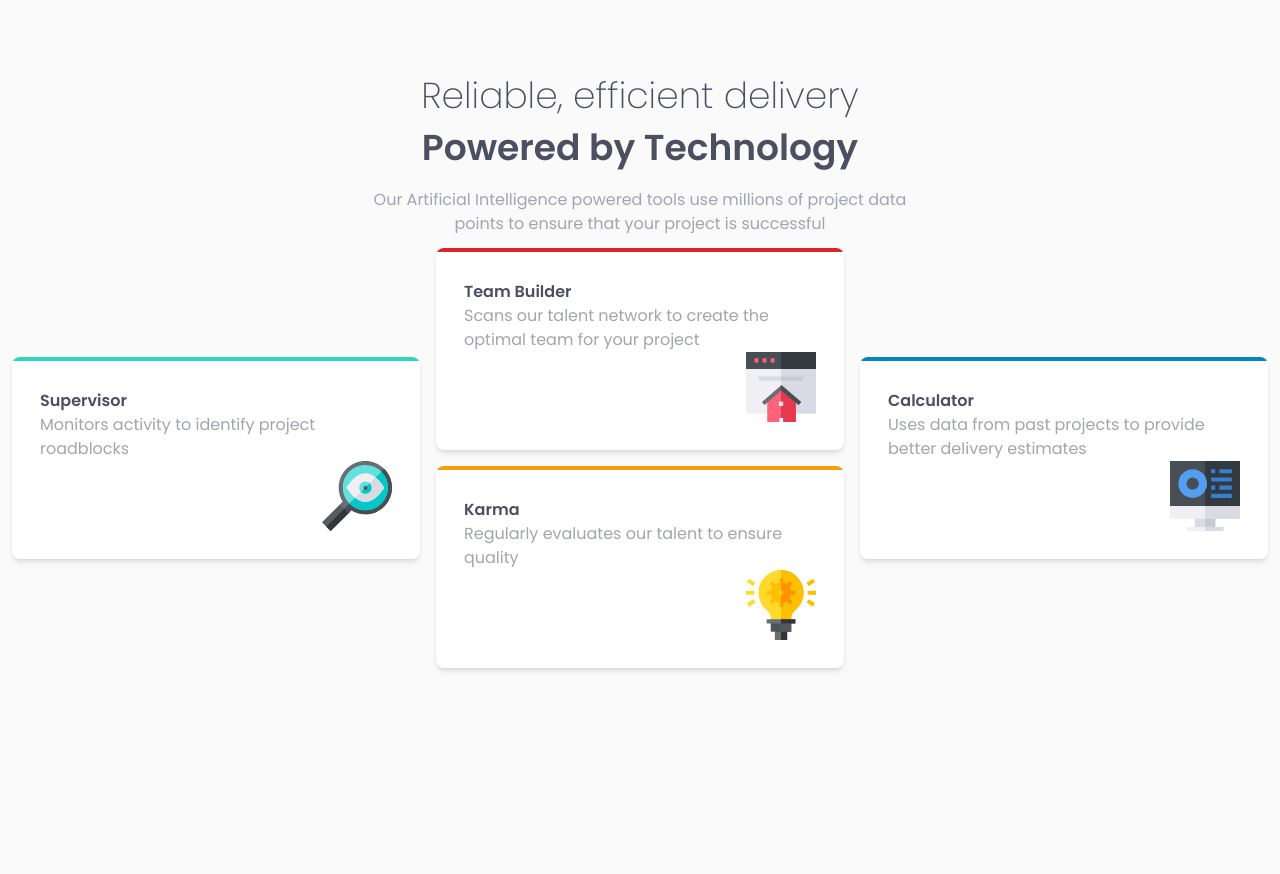
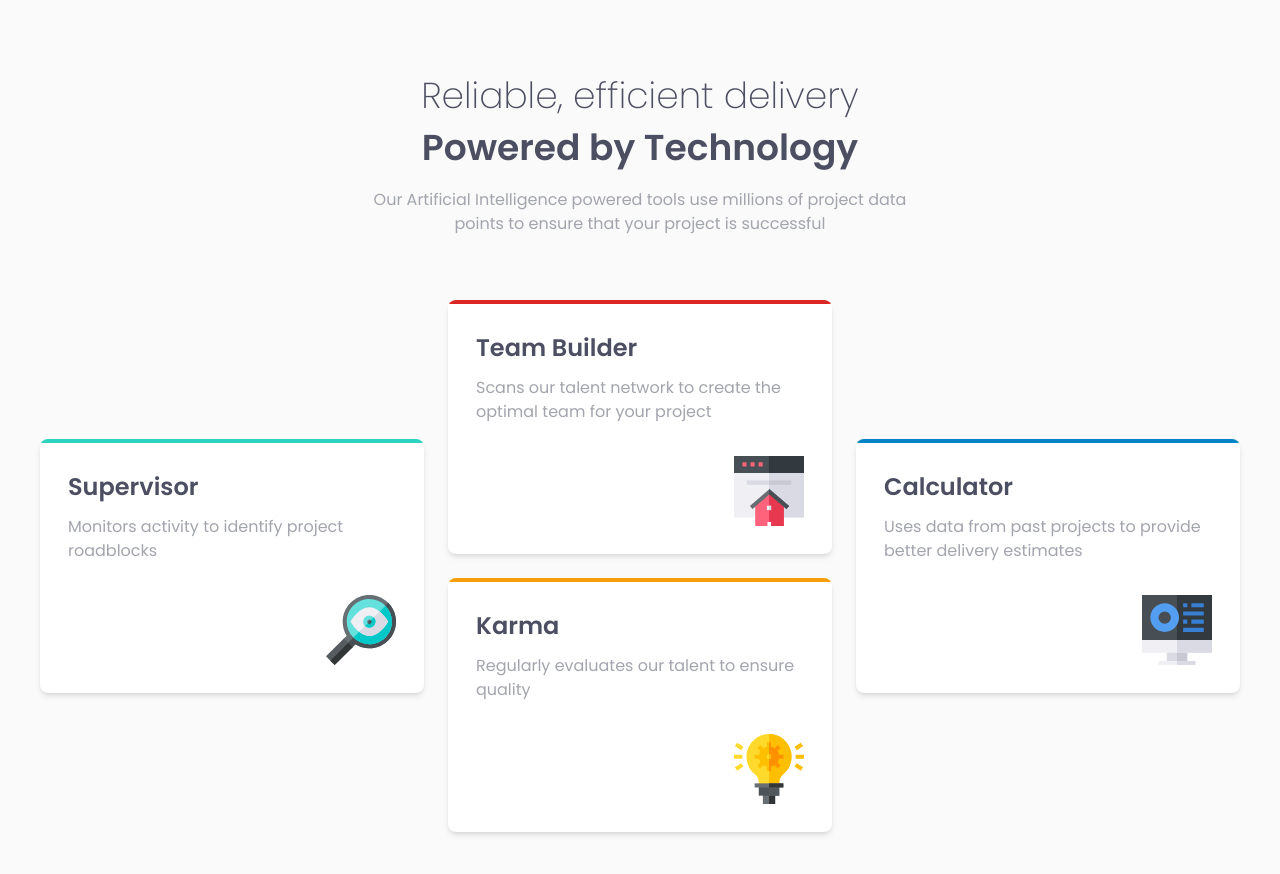
Before and after one commit to sniper-fly/frontend_mentor, a Next.js app: page /four-card-feature-section-master in a window 1280 px wide. Shown: the top 874 px of the page. Before the commit the page ends 800 px from the top, so only its background shows below. Built offline with nearby package versions, Linux system fonts and the light colour scheme.

Commit message:
テキストサイズや幅等調整して完成

```diff
--- a/src/app/four-card-feature-section-master/page.tsx
+++ b/src/app/four-card-feature-section-master/page.tsx
@@ -44,12 +44,9 @@ export default function Page() {
       className={`${poppins.className} bg-[color:hsl(0,0%,98%)]
       text-[color:hsl(229,6%,66%)]`}
     >
-      <main className="flex flex-col items-center py-14">
+      <main className="flex flex-col items-center px-7 py-14">
         <div className="max-w-xl text-center">
-          <div
-            className="my-5 space-y-3 text-4xl
-            text-[color:hsl(234,12%,34%)]"
-          >
+          <div className="my-5 space-y-3 text-2xl text-[color:hsl(234,12%,34%)] md:text-4xl">
             <h1 className="font-extralight">Reliable, efficient delivery</h1>
             <h1 className="font-semibold">Powered by Technology</h1>
           </div>
@@ -59,11 +56,12 @@ export default function Page() {
           </p>
         </div>
         <div
-          className={`grid grid-flow-col gap-4 p-3 md:grid-cols-3 md:grid-rows-4
+          className={`mt-16 grid grid-flow-col gap-6 md:grid-cols-3 md:grid-rows-4
             ${styles.areas_card_md} ${styles.areas_card_sm}`}
         >
           {cards.map((card, idx) => (
             <Card
+              className="max-w-sm"
               style={{ gridArea: `card${idx + 1}` }}
               key={idx}
               title={card.title}
@@ -101,9 +99,11 @@ function Card({
     >
       <div className={`${bgColorClass} h-1`} />
       <div className="p-7">
-        <h1 className="font-semibold text-[color:hsl(234,12%,34%)]">{title}</h1>
+        <h1 className="mb-3 text-2xl font-semibold text-[color:hsl(234,12%,34%)]">
+          {title}
+        </h1>
         <p>{description}</p>
-        <div className="grid justify-items-end">
+        <div className="mt-8 grid justify-items-end">
           <Image src={logoUrl} alt={title} width={70} height={70} />
         </div>
       </div>
```
